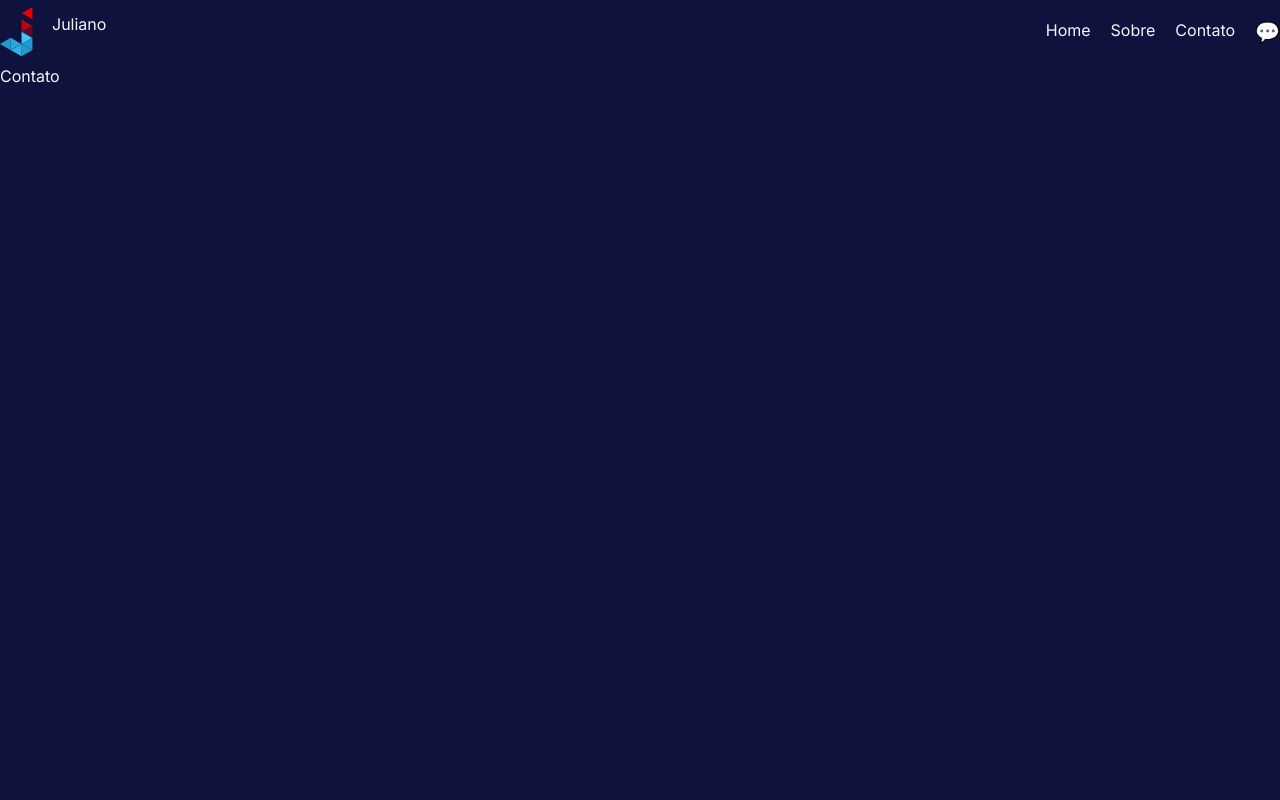
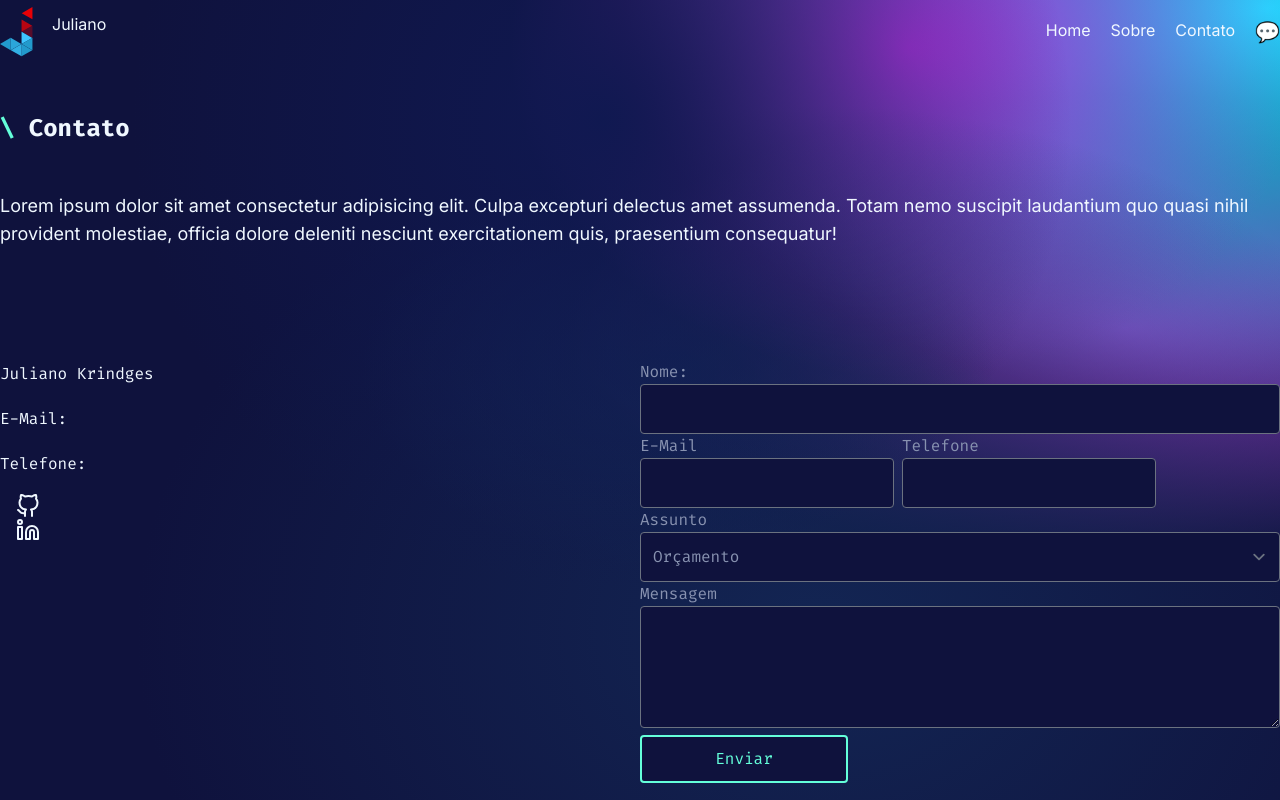
Before and after one commit to KrindgesJuliano/julianokrindges.dev.br, a Next.js app: page /contact in a window 1280 px wide. Built offline with nearby package versions, Linux system fonts and the light colour scheme.

Commit message:
feat: add contact page html structure

```diff
--- a/package.json
+++ b/package.json
@@ -10,6 +10,7 @@
     "postinstall": "husky install"
   },
   "dependencies": {
+    "@tailwindcss/forms": "^0.3.4",
     "next": "12.0.2",
     "react": "17.0.2",
     "react-dom": "17.0.2",
--- a/pages/_document.tsx
+++ b/pages/_document.tsx
@@ -11,8 +11,6 @@ class CustomDocument extends Document {
     return (
       <Html lang="pt-br">
         <Head>
-          <meta charSet="utf-8" />
-
           <link
             href="https://fonts.googleapis.com/css2?family=Fira+Code:wght@400;700&family=Inter:wght@400;700&display=swap"
             rel="stylesheet"
--- a/pages/contact.tsx
+++ b/pages/contact.tsx
@@ -1,13 +1,93 @@
 import Layout from "components/Layout";
 import React from "react";
+import { GitHub, Linkedin } from "react-feather";
 
 interface Props {}
 
 const Contact = (props: Props) => {
   return (
     <Layout title="Contatos">
-      <div className="container mx-auto pt-16">
-        <h1>Contato</h1>
+      <div className="h-screen mesh-gradient">
+        <div className="container mx-auto pt-28">
+          <h1 className="font-mono text-2xl font-bold">
+            <span className="text-tint">\</span> Contato
+          </h1>
+          <p className="text-lg mt-12">
+            Lorem ipsum dolor sit amet consectetur adipisicing elit. Culpa excepturi delectus amet
+            assumenda. Totam nemo suscipit laudantium quo quasi nihil provident molestiae, officia
+            dolore deleniti nesciunt exercitationem quis, praesentium consequatur!
+          </p>
+          <div className="grid grid-cols-2 mt-28">
+            <div className="font-mono">
+              <p>Juliano Krindges</p>
+              <p>E-Mail:</p>
+              <p>Telefone: </p>
+              <ul>
+                <li>
+                  <GitHub />
+                </li>
+                <li>
+                  <Linkedin />
+                </li>
+              </ul>
+            </div>
+            <div>
+              <form id="contato" action="" method="post" className="text-gray font-mono">
+                <label htmlFor="name">Nome:</label>
+                <br />
+                <input
+                  type="text"
+                  id="name"
+                  className=" w-full form-input py-3 rounded bg-primary"
+                />
+                <div className="flex gap-2">
+                  <div>
+                    <label htmlFor="email">E-Mail</label>
+                    <br />
+                    <input type="email" id="email" className="form-input py-3 rounded bg-primary" />
+                  </div>
+                  <div>
+                    <label htmlFor="phone">Telefone</label>
+                    <br />
+                    <input
+                      type="tel"
+                      name="phone"
+                      id="phone"
+                      pattern="\([0-9]{2}\) [0-9]{4,6}-[0-9]{3,4}$"
+                      className="form-input py-3 rounded w-full bg-primary"
+                    />
+                  </div>
+                </div>
+                <label htmlFor="assunto">Assunto</label>
+                <select
+                  id="assunto"
+                  name="assunto"
+                  form="contato"
+                  className="form-select py-3 rounded w-full bg-primary"
+                >
+                  <option value="orçamento">Orçamento</option>
+                  <option value="Contratar">Contratar</option>
+                  <option value="duvidas">Duvidas</option>
+                  <option value="outros">Outros</option>
+                </select>
+                <label htmlFor="message">Mensagem</label>
+                <textarea
+                  name="textarea"
+                  id="message"
+                  cols={20}
+                  rows={4}
+                  maxLength={160}
+                  className="form-textarea py-3 rounded w-full bg-primary"
+                ></textarea>
+                <input
+                  type="submit"
+                  value="Enviar"
+                  className="border-2 border-tint rounded w-52 h-12 text-tint bg-primary"
+                />
+              </form>
+            </div>
+          </div>
+        </div>
       </div>
     </Layout>
   );
--- a/tailwind.config.js
+++ b/tailwind.config.js
@@ -30,5 +30,9 @@ module.exports = {
   variants: {
     extend: {},
   },
-  plugins: [],
+  plugins: [
+    require("@tailwindcss/forms")({
+      strategy: "class",
+    }),
+  ],
 };
```
Also changed, not shown: 1 other file (tests, documents, lock files or other folders).
